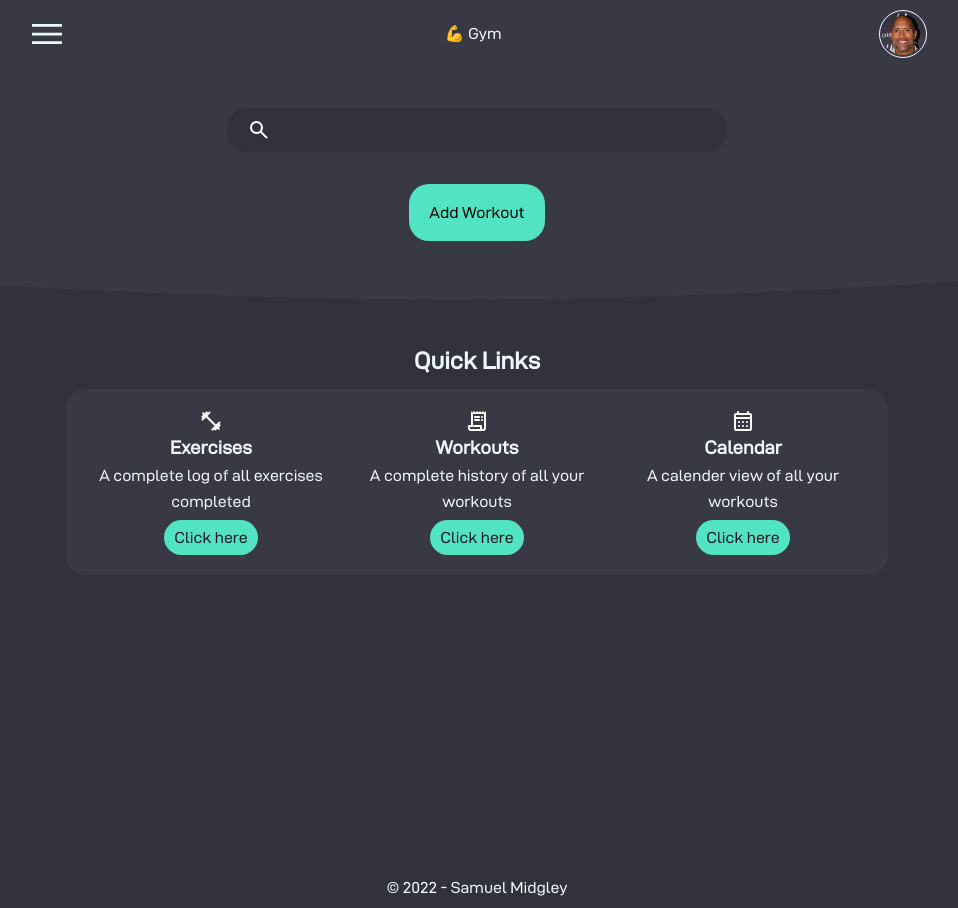
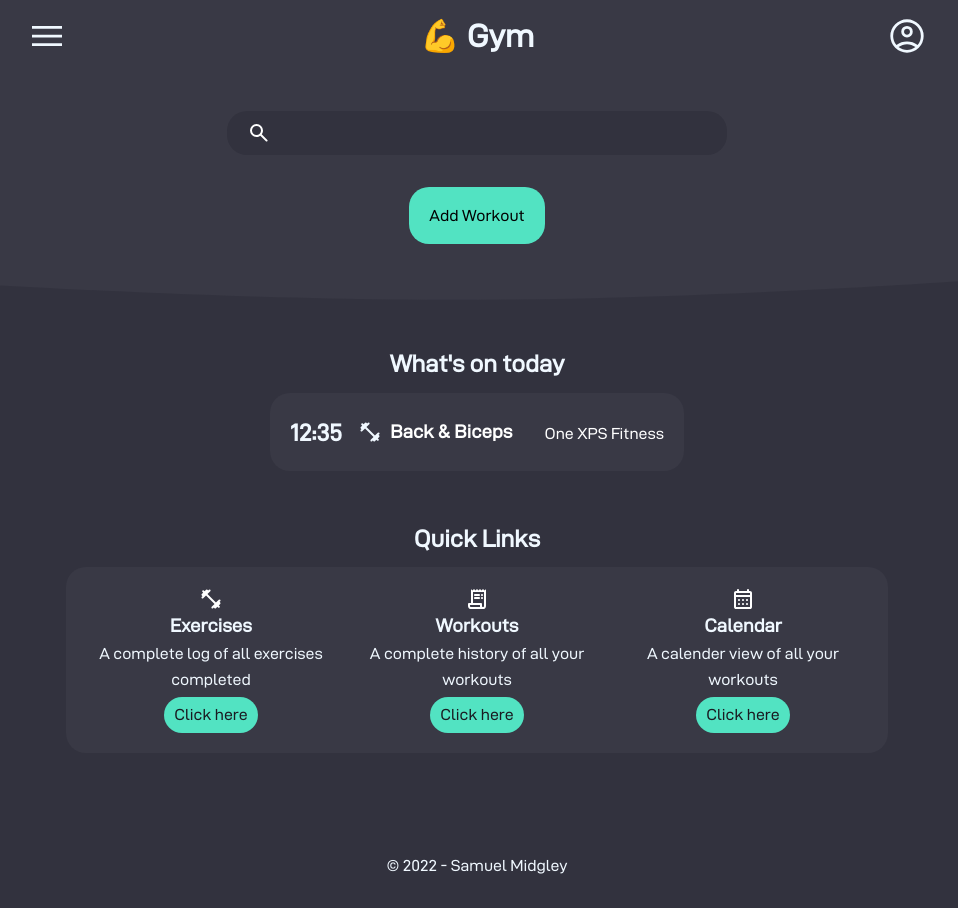
Before and after one commit to SamuelMidgley/gym, a React (Vite) app: page /gym/home in a window 1280 px wide. Shown: the whole page, without its empty margins (163-1121 px from the left). Built offline with nearby package versions, Linux system fonts and the light colour scheme.

Commit message:
🏠New section on home page to see upcoming workout

```diff
--- a/package.json
+++ b/package.json
@@ -13,6 +13,7 @@
     "chart.js": "^4.1.1",
     "classnames": "^2.3.2",
     "date-fns": "^2.29.3",
+    "framer-motion": "^8.0.2",
     "react": "^18.2.0",
     "react-chartjs-2": "^5.1.0",
     "react-dom": "^18.2.0",
--- /dev/null
+++ b/src/components/icons/ProfileIcon.tsx
@@ -0,0 +1,9 @@
+export default function ProfileIcon() {
+  return (
+    <div className="profile-icon" style={{ height: '40px', width: '40px' }}>
+      <svg xmlns="http://www.w3.org/2000/svg" height="40" width="40">
+        <path d="M9.417 29.083q2.458-1.75 5.062-2.729 2.604-.979 5.521-.979t5.542.979q2.625.979 5.083 2.729Q32.333 27 33.104 24.75q.771-2.25.771-4.75 0-5.875-4-9.875t-9.875-4q-5.875 0-9.875 4t-4 9.875q0 2.5.792 4.75.791 2.25 2.5 4.333ZM20 21.375q-2.417 0-4.083-1.667-1.667-1.666-1.667-4.083 0-2.417 1.667-4.083Q17.583 9.875 20 9.875q2.417 0 4.083 1.667 1.667 1.666 1.667 4.083 0 2.458-1.667 4.104-1.666 1.646-4.083 1.646Zm0 15.292q-3.417 0-6.458-1.313-3.042-1.312-5.313-3.583t-3.583-5.292Q3.333 23.458 3.333 20t1.313-6.479Q5.958 10.5 8.229 8.229t5.292-3.583Q16.542 3.333 20 3.333t6.479 1.313q3.021 1.312 5.292 3.583t3.583 5.292q1.313 3.021 1.313 6.479 0 3.417-1.313 6.458-1.312 3.042-3.583 5.313t-5.292 3.583Q23.458 36.667 20 36.667Zm0-2.792q2.25 0 4.375-.646t4.083-2.187q-1.958-1.375-4.083-2.125T20 28.167q-2.25 0-4.375.75t-4.083 2.125q1.958 1.541 4.083 2.187 2.125.646 4.375.646Zm0-15.25q1.292 0 2.125-.833.833-.834.833-2.167 0-1.292-.833-2.125T20 12.667q-1.292 0-2.125.833t-.833 2.125q0 1.333.833 2.167.833.833 2.125.833Zm0-3Zm0 15.417Z" />
+      </svg>
+    </div>
+  )
+}
--- a/src/components/profile-pic/ProfilePic.scss
+++ b/src/components/profile-pic/ProfilePic.scss
@@ -1,12 +1,7 @@
 .profile-pic {
   display: flex;
 
-  img {
-    height: 3rem;
-    width: 3rem;
-    object-fit: contain;
-    padding: 2px;
-    border-radius: 50%;
-    border: 1px solid var(--theme-color);
+  svg {
+    fill: var(--font-color);
   }
 }
--- a/src/components/profile-pic/ProfilePic.tsx
+++ b/src/components/profile-pic/ProfilePic.tsx
@@ -1,9 +1,10 @@
+import ProfileIcon from '../icons/ProfileIcon'
 import './ProfilePic.scss'
 
 export default function ProfilePic() {
   return (
     <div className="profile-pic">
-      <img src="/assets/profile-picture.png" alt="profile avatar" />
+      <ProfileIcon />
     </div>
   )
 }
--- a/src/components/top-bar/TopBar.tsx
+++ b/src/components/top-bar/TopBar.tsx
@@ -60,7 +60,7 @@ export default function TopBar() {
       <button type="button" onClick={onClickHandler}>
         <MenuIcon />
       </button>
-      <p>💪 Gym</p>
+      <h1>💪 Gym</h1>
       <ProfilePic />
       {showMenu && <TopBarMenu clickHandler={onClickHandler} />}
     </div>
--- a/src/pages/home/Home.scss
+++ b/src/pages/home/Home.scss
@@ -47,13 +47,14 @@
   }
 }
 
-.home-main {
+main.home-main {
   margin-top: 100px;
-  margin-bottom: 300px;
+  margin-bottom: 100px;
+  gap: 3rem;
   display: grid;
   justify-items: center;
 
-  .home-links {
+  article.home-article {
     h2 {
       text-align: center;
       margin-bottom: 10px;
@@ -69,7 +70,38 @@
       justify-content: space-around;
       gap: 1rem;
 
-      > li > div {
+      > li {
+        > div.home-today {
+          display: flex;
+          align-items: center;
+
+          .today-time {
+            font-size: 1.5rem;
+            font-weight: bold;
+            padding-right: 1rem;
+          }
+
+          .today-icon {
+            svg {
+              fill: var(--font-color);
+            }
+            padding-right: 0.5rem;
+          }
+
+          .today-text {
+            display: flex;
+            flex-wrap: wrap;
+            align-items: flex-end;
+            justify-content: center;
+            gap: 1rem;
+
+            .today-name {
+              padding-right: 1rem;
+            }
+          }
+        }
+
+        > div.quick-link {
           display: grid;
           justify-items: center;
           width: 250px;
@@ -94,6 +126,7 @@
       }
     }
   }
+}
 
 footer {
   display: flex;
--- a/src/pages/home/Home.tsx
+++ b/src/pages/home/Home.tsx
@@ -1,3 +1,4 @@
+import { format } from 'date-fns'
 import { ReactNode } from 'react'
 import { Link } from 'react-router-dom'
 import CalendarIcon from '../../components/icons/CalendarIcon'
@@ -5,8 +6,11 @@ import LogIcon from '../../components/icons/LogIcon'
 import SearchIcon from '../../components/icons/SearchIcon'
 import WeightIcon from '../../components/icons/WeightIcon'
 import SearchBar from '../search/components/SearchBar'
+import getWorkout, { IWorkout } from '../workout/api'
 
 import './Home.scss'
+
+const workout3 = getWorkout(3)
 
 interface IQuickLink {
   name: string
@@ -19,7 +23,7 @@ function QuickLink(props: IQuickLink) {
   const { name, desc, link, Icon } = props
 
   return (
-    <div>
+    <div className="quick-link">
       {Icon}
       <h3>{name}</h3>
       <p>{desc}</p>
@@ -63,8 +67,7 @@ function HomeHeader() {
 
 function HomeLinks() {
   return (
-    <main className="home-main">
-      <article className="home-links">
+    <article className="home-article">
       <h2>Quick Links</h2>
       <ul>
         <li>
@@ -93,7 +96,43 @@ function HomeLinks() {
         </li>
       </ul>
     </article>
-    </main>
+  )
+}
+
+interface ITodayCard {
+  workout: IWorkout
+}
+
+function TodayCard(props: ITodayCard) {
+  const { workout } = props
+  const { id, name, location, date, type } = workout
+
+  return (
+    <div className="home-today">
+      <div className="today-time">{format(date, 'H:m')}</div>
+      <div className="today-icon">
+        <WeightIcon />
+      </div>
+      <Link to={`/gym/workout/${id}`}>
+        <div className="today-text">
+          <h3 className="today-name">{name}</h3>
+          <div className="today-location">{location}</div>
+        </div>
+      </Link>
+    </div>
+  )
+}
+
+function HomeToday() {
+  return (
+    <article className="home-article">
+      <h2>What&apos;s on today</h2>
+      <ul>
+        <li>
+          <TodayCard workout={workout3} />
+        </li>
+      </ul>
+    </article>
   )
 }
 
@@ -108,9 +147,12 @@ function HomeFooter() {
 
 export default function Home() {
   return (
-    <div>
+    <div className="home">
       <HomeHeader />
+      <main className="home-main">
+        <HomeToday />
         <HomeLinks />
+      </main>
       <HomeFooter />
     </div>
   )
--- a/src/pages/workout/api.ts
+++ b/src/pages/workout/api.ts
@@ -1,3 +1,31 @@
-const hello = 'rfrfr'
+export interface IWorkout {
+  id: number
+  name: string
+  location: string
+  date: Date
+  type: 'workout'
+}
 
-export default hello
+interface IWorkoutSet {
+  exerciseId: number
+  exercise: string
+  reps: number
+  weight: number
+}
+
+interface IWorkoutFull extends IWorkout {
+  sets: IWorkoutSet[]
+}
+
+const MOCK_WORKOUT: IWorkout = {
+  id: 2,
+  name: 'Back & Biceps',
+  location: 'One XPS Fitness',
+  date: new Date(),
+  type: 'workout',
+}
+
+export default function getWorkout(id: number): IWorkout {
+  MOCK_WORKOUT.id = id
+  return MOCK_WORKOUT
+}
```
Also changed, not shown: src/components/icons/MenuIcon.tsx (+0 -9 lines), 1 other file (tests, documents, lock files or other folders). Lines whose indentation alone changed are shown as unchanged.
